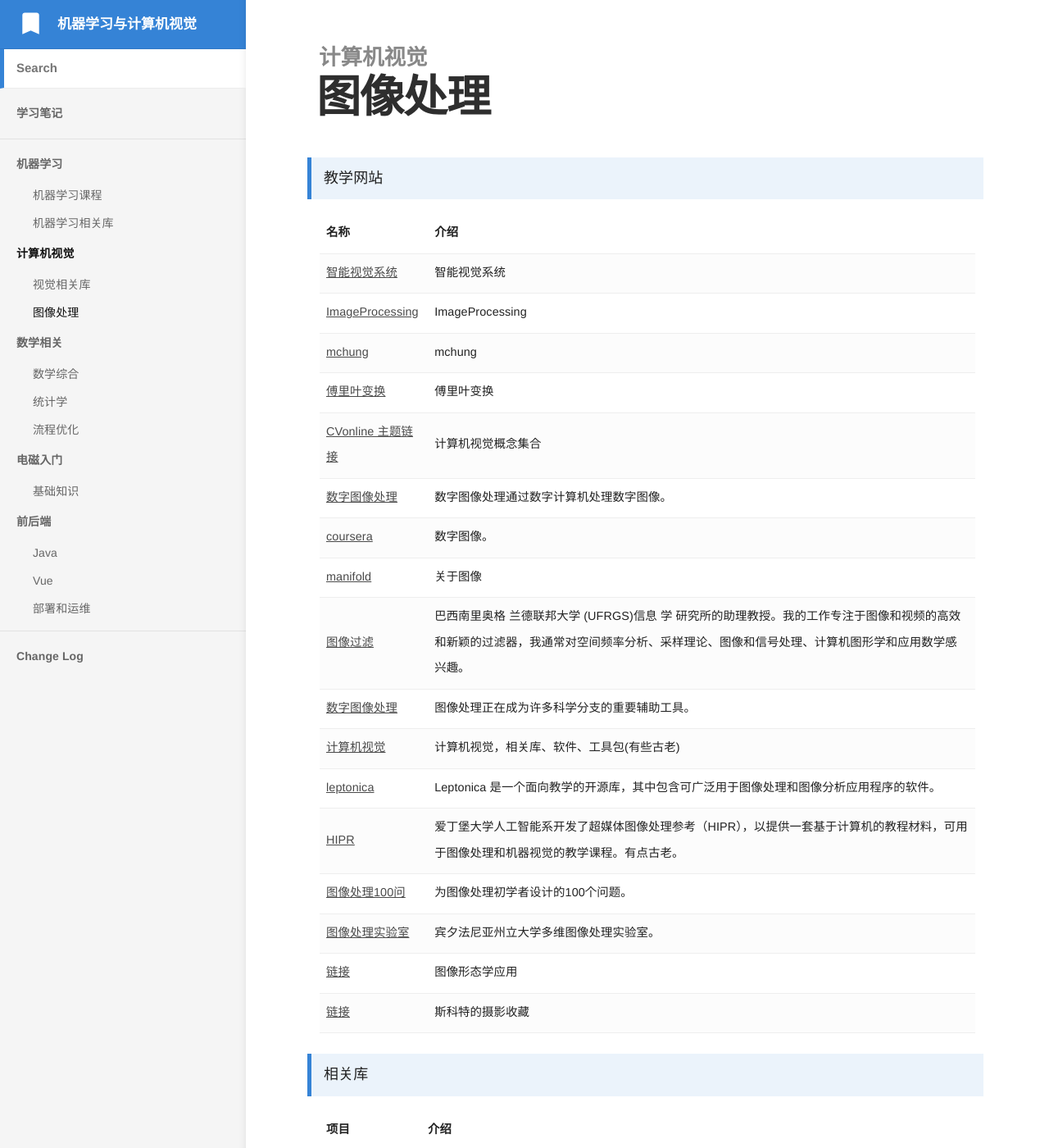
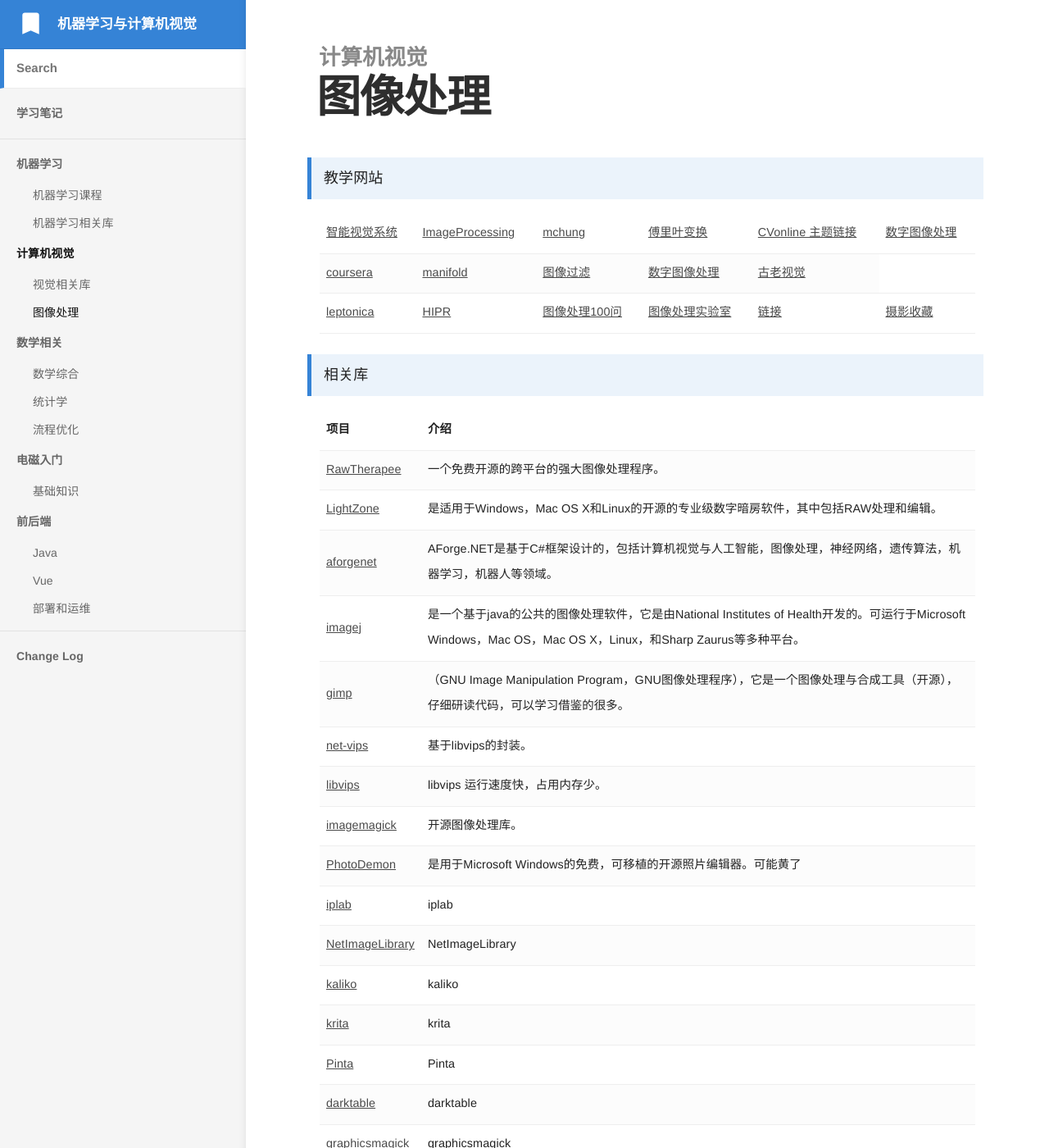
Before and after one commit to bashendixie/Machine_Learning_Notes, a Jekyll site: the page built from _docs/2、计算机视觉/图像处理.md, in a window 1280 px wide and 1400 px high. Shown: the whole window at 82% size. Built offline with Jekyll 4.4.1, drawn with Linux system fonts in a browser that asks for light colours; some web fonts are replaced.

Commit message:
no message

```diff
--- a/_docs/2、计算机视觉/图像处理.md
+++ b/_docs/2、计算机视觉/图像处理.md
@@ -9,62 +9,22 @@
 	<tbody>
 		<tr>
 			<td>
-				<strong>
-					名称
-				</strong>
-			</td>
-			<td>
-				<strong>
-					介绍
-				</strong>
-			</td>
-		</tr>
-		<tr>
-			<td>
 				<a href="https://www.cs.auckland.ac.nz/courses/compsci773s1c/lectures/">智能视觉系统</a>
 			</td>
-			<td>
-				智能视觉系统
-			</td>
-		</tr>
-		<tr>
 			<td>
 				<a href="https://www.cs.auckland.ac.nz/courses/compsci773s1c/lectures/ImageProcessing-html">ImageProcessing</a>
 			</td>
 			<td>
-				ImageProcessing
-			</td>
-		</tr>
-		<tr>
-			<td>
 				<a href="https://pages.stat.wisc.edu/~mchung/">mchung</a>
 			</td>
-			<td>
-				mchung
-			</td>
-		</tr>
-		<tr>
 			<td>
 				<a href="https://www.thefouriertransform.com/">傅里叶变换</a>
 			</td>
 			<td>
-				傅里叶变换
-			</td>
-		</tr>
-		<tr>
-			<td>
 				<a href="https://sites.google.com/site/cvonlinewiki/home/image-transformations-and-filters">CVonline 主题链接</a>
 			</td>
 			<td>
-				计算机视觉概念集合
-			</td>
-		</tr>
-		<tr>
-			<td>
 				<a href="https://www.tutorialspoint.com/dip/index.htm">数字图像处理</a>
-			</td>
-			<td>
-				数字图像处理通过数字计算机处理数字图像。
 			</td>
 		</tr>
 		<tr>
@@ -72,39 +32,16 @@
 				<a href="https://www.coursera.org/learn/introduction-image-processing#syllabus">coursera</a>
 			</td>
 			<td>
-				数字图像。
-			</td>
-		</tr>
-		<tr>
-			<td>
 				<a href="https://manifold.net/doc/mfd9/about_images.htm">manifold</a>
 			</td>
-			<td>
-				关于图像
-			</td>
-		</tr>
-		<tr>
 			<td>
 				<a href="https://www.inf.ufrgs.br/~eslgastal/">图像过滤</a>
 			</td>
 			<td>
-				巴西南里奥格 兰德联邦大学 (UFRGS)信息 学 研究所的助理教授。我的工作专注于图像和视频的高效和新颖的过滤器，我通常对空间频率分析、采样理论、图像和信号处理、计算机图形学和应用数学感兴趣。
-			</td>
-		</tr>
-		<tr>
-			<td>
 				<a href="https://sisu.ut.ee/imageprocessing/book">数字图像处理</a>
 			</td>
 			<td>
-				图像处理正在成为许多科学分支的重要辅助工具。
-			</td>
-		</tr>
-		<tr>
-			<td>
-				<a href="http://www.cs.cmu.edu/~cil/vision.html">计算机视觉</a>
-			</td>
-			<td>
-				计算机视觉，相关库、软件、工具包(有些古老)
+				<a href="http://www.cs.cmu.edu/~cil/vision.html">古老视觉</a>
 			</td>
 		</tr>
 		<tr>
@@ -112,47 +49,19 @@
 				<a href="http://www.leptonica.org/">leptonica</a>
 			</td>
 			<td>
-				Leptonica 是一个面向教学的开源库，其中包含可广泛用于图像处理和图像分析应用程序的软件。
-			</td>
-		</tr>
-		<tr>
-			<td>
 				<a href="https://homepages.inf.ed.ac.uk/rbf/HIPR2/welcome.htm">HIPR</a>
 			</td>
-			<td>
-				爱丁堡大学人工智能系开发了超媒体图像处理参考（HIPR），以提供一套基于计算机的教程材料，可用于图像处理和机器视觉的教学课程。有点古老。
-			</td>
-		</tr>
-		<tr>
 			<td>
 				<a href="https://gitee.com/mengfansheng163/ImageProcessing100Wen">图像处理100问</a>
 			</td>
 			<td>
-				为图像处理初学者设计的100个问题。
-			</td>
-		</tr>
-		<tr>
-			<td>
 				<a href="http://www.mipl.ee.psu.edu/manuals/vfx/vfxman/vfxman.html">图像处理实验室</a>
 			</td>
-			<td>
-				宾夕法尼亚州立大学多维图像处理实验室。
-			</td>
-		</tr>
-		<tr>
 			<td>
 				<a href="https://people.cmm.minesparis.psl.eu/users/beucher/">链接</a>
 			</td>
 			<td>
-				图像形态学应用
-			</td>
-		</tr>
-		<tr>
-			<td>
-				<a href="http://www.vintagephoto.tv/mb.shtml">链接</a>
-			</td>
-			<td>
-				斯科特的摄影收藏
+				<a href="http://www.vintagephoto.tv/mb.shtml">摄影收藏</a>
 			</td>
 		</tr>
 	</tbody>
```
